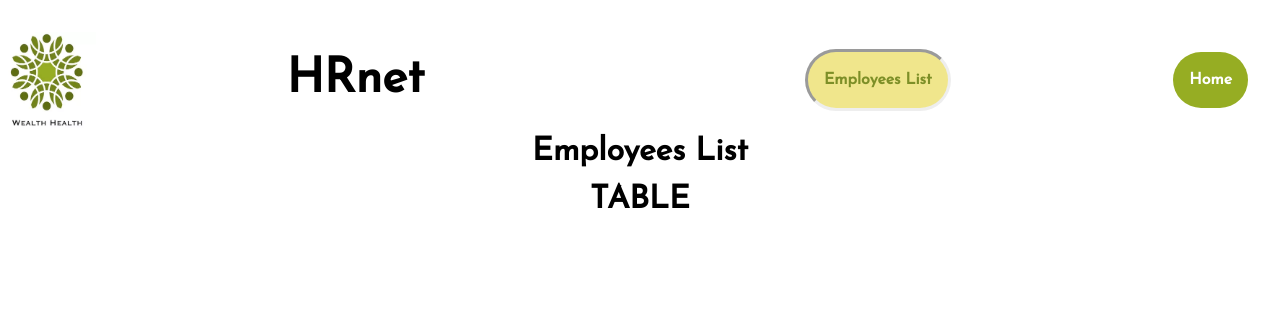
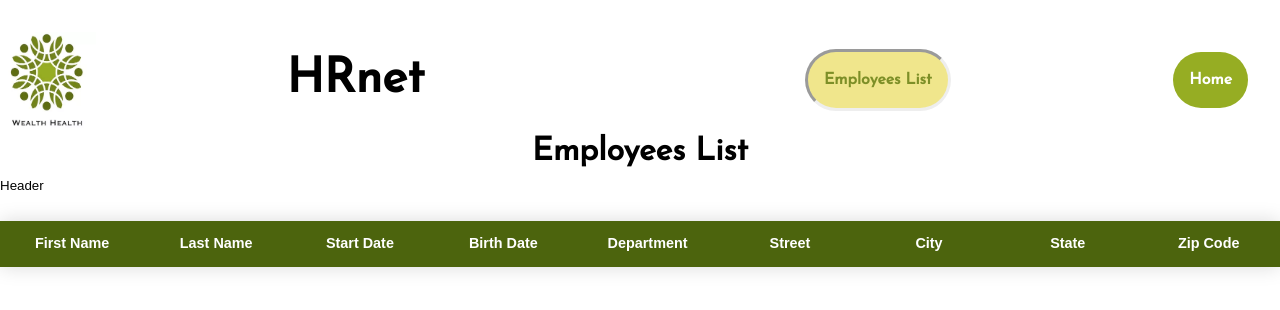
Before and after one commit to jm61/jeanMoirano_p14_22022022, a React (Create React App) app: page /list in a window 1280 px wide. Shown: the top 310 px of the page. Built offline with nearby package versions, Linux system fonts and the light colour scheme.

Commit message:
display columns in table

```diff
--- a/src/components/table/tableTest.jsx
+++ b/src/components/table/tableTest.jsx
@@ -8,8 +8,29 @@ const TableTest = () => {
   const columns = useMemo(() => Columns, []);
   const data = useMemo(() => fromLS, []);
   const tableInstance = useTable({columns,data})
+  const {
+    getTableProps,
+    headerGroups,
+  } = tableInstance
   return (
-    <h1>TABLE</h1>
+    <div className="table__container">
+      <header className="table__header">
+        <small>Header</small>
+      </header>
+      <table className="table__contain" {...getTableProps()}>
+        <thead className="table__head">
+        {headerGroups.map((headerGroup) => (
+            <tr {...headerGroup} className="table__head--tr">
+              {headerGroup.headers.map((column) => (
+                <th {...column} className="table__head--th">
+                  {column.render("Header")}
+                </th>
+              ))}
+            </tr>
+          ))}
+        </thead>
+      </table>
+    </div>
   )
 }
 export default TableTest
```
